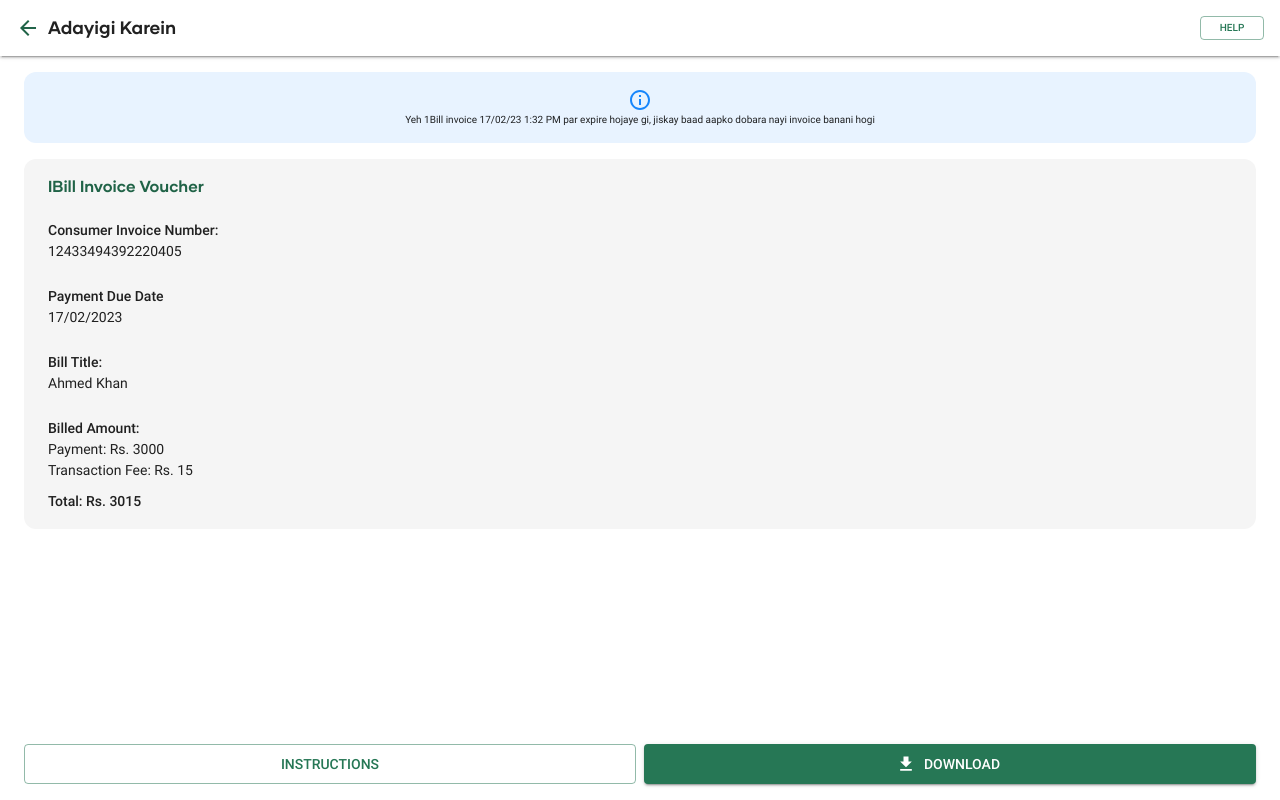
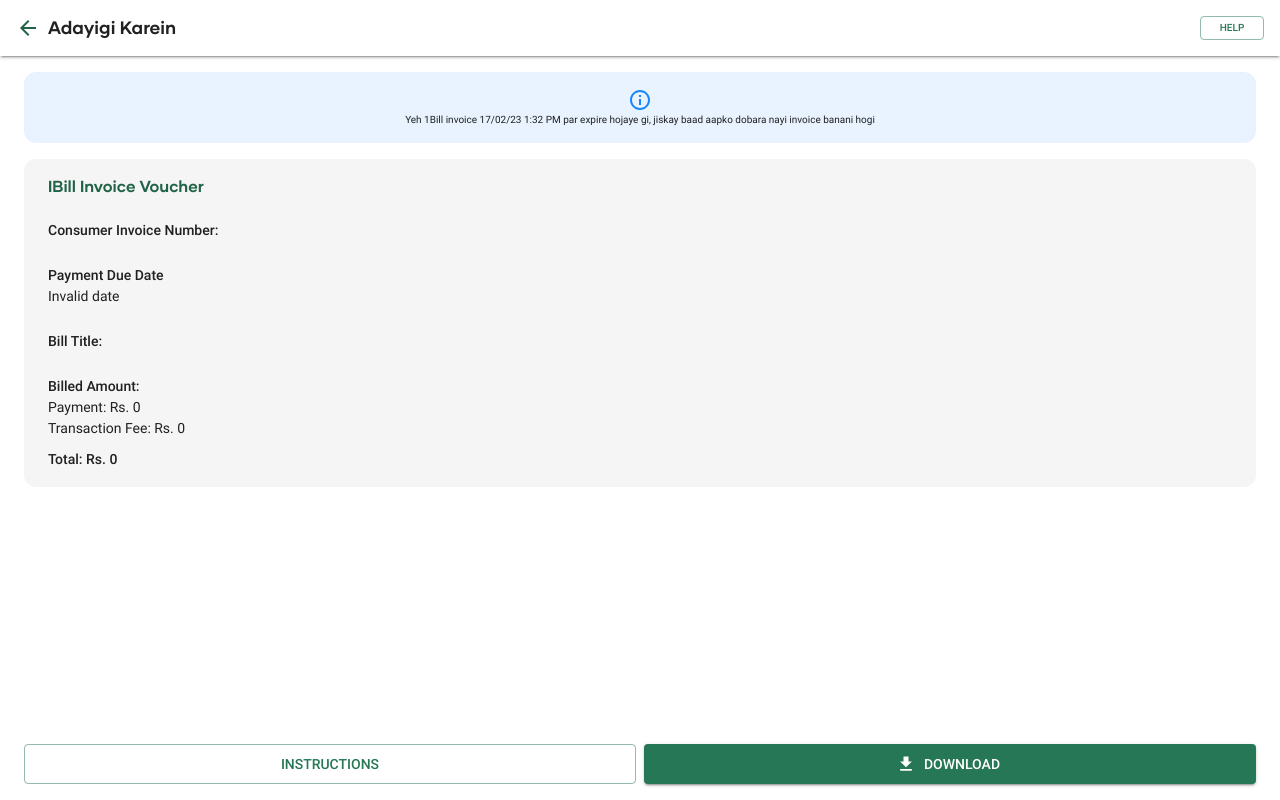
Before and after one commit to creditbook-poc/wlk-mui, a React (Vite) app: page /invoice in a window 1280 px wide. Built offline with nearby package versions, Linux system fonts and the light colour scheme.

Commit message:
hooked up the data model

```diff
--- a/src/models/loans/paymentInvoice.model.ts
+++ b/src/models/loans/paymentInvoice.model.ts
@@ -40,6 +40,6 @@
   }
 
   getTransactionFee(): number {
-    return this.cbFee + this.userFee;
+    return this.userFee;
   }
 }
--- a/src/screen/InvoiceDetails.tsx
+++ b/src/screen/InvoiceDetails.tsx
@@ -3,9 +3,13 @@
 import { CbButton } from "../components/Primitive/CbButton/CbButton";
 import { Header } from "../components/Header/Header";
 import { InfoBanner } from "../components/InfoBanner/InfoBanner";
+import { PaymentInvoice, PaymentInvoiceDto } from "../models";
 
 export const InvoiceDetails = () => {
   const theme = useTheme();
+
+  const paymentInvoice = new PaymentInvoice({} as PaymentInvoiceDto);
+  const { consumerNumber, consumerName } = paymentInvoice;
 
   return (
     <Box
@@ -43,7 +47,7 @@
               variant="bodyMedium"
               color={theme.foreground.highEmphasis}
             >
-              12433494392220405
+              {consumerNumber}
             </Typography>
           </Box>
           <Box display="flex" flexDirection="column" mt={3}>
@@ -57,7 +61,7 @@
               variant="bodyMedium"
               color={theme.foreground.highEmphasis}
             >
-              17/02/2023
+              {paymentInvoice.getDueDate().toString()}
             </Typography>
           </Box>
           <Box display="flex" flexDirection="column" mt={3}>
@@ -71,7 +75,7 @@
               variant="bodyMedium"
               color={theme.foreground.highEmphasis}
             >
-              Ahmed Khan
+              {consumerName}
             </Typography>
           </Box>
 
@@ -86,20 +90,20 @@
               variant="bodyMedium"
               color={theme.foreground.highEmphasis}
             >
-              Payment: Rs. 3000
+              Payment: Rs. {paymentInvoice.invoiceAmount}
             </Typography>
             <Typography
               variant="bodyMedium"
               color={theme.foreground.highEmphasis}
             >
-              Transaction Fee: Rs. 15
+              Transaction Fee: Rs. {paymentInvoice.getTransactionFee()}
             </Typography>
             <Box mt={1}>
               <Typography
                 variant="bodyMediumBold"
                 color={theme.foreground.highEmphasis}
               >
-                Total: Rs. 3015
+                Total: Rs. {paymentInvoice.amountWithinDueDate}
               </Typography>
             </Box>
           </Box>
```
